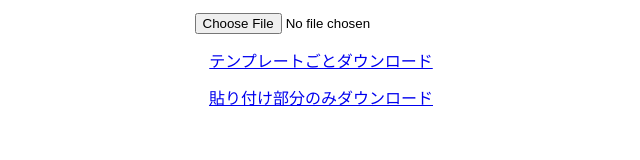
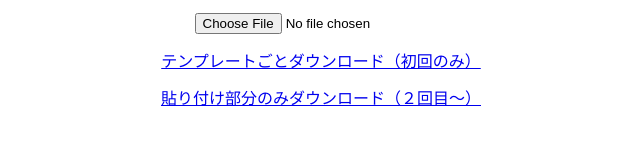
Before and after one commit to soraemonQu/Base64Encoder, a plain HTML site: page index.html in a window 1280 px wide. Shown: the whole page, without its empty margins (319-959 px from the left). Drawn offline with Linux system fonts and the light colour scheme.

Commit message:
Update index.html

```diff
--- a/index.html
+++ b/index.html
@@ -7,8 +7,8 @@
 </head>
 <body>
   <div style="margin: 10pt; text-align: center;"><input type="file" id="upload"></div>
-  <div style="margin: 10pt; text-align: center;"><a id="download1" href="#" download="img.txt">テンプレートごとダウンロード</a></div>
-  <div style="margin: 10pt; text-align: center;"><a id="download2" href="#" download="img.txt">貼り付け部分のみダウンロード</a></div>
+  <div style="margin: 10pt; text-align: center;"><a id="download1" href="#" download="img.txt">テンプレートごとダウンロード（初回のみ）</a></div>
+  <div style="margin: 10pt; text-align: center;"><a id="download2" href="#" download="img.txt">貼り付け部分のみダウンロード（２回目～）</a></div>
   <script>
     const upload = document.getElementById("upload");
     const download1 = document.getElementById("download1");
```
